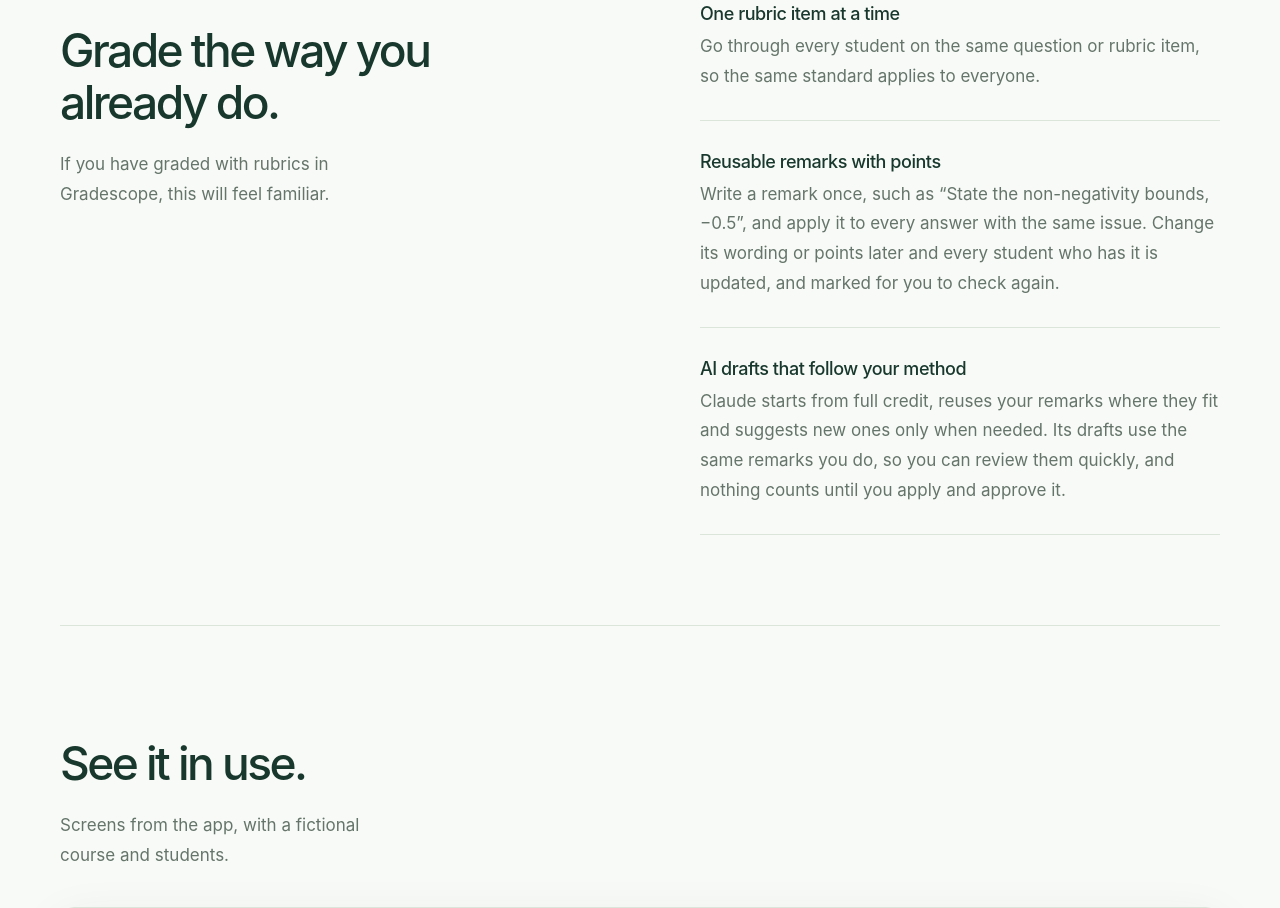
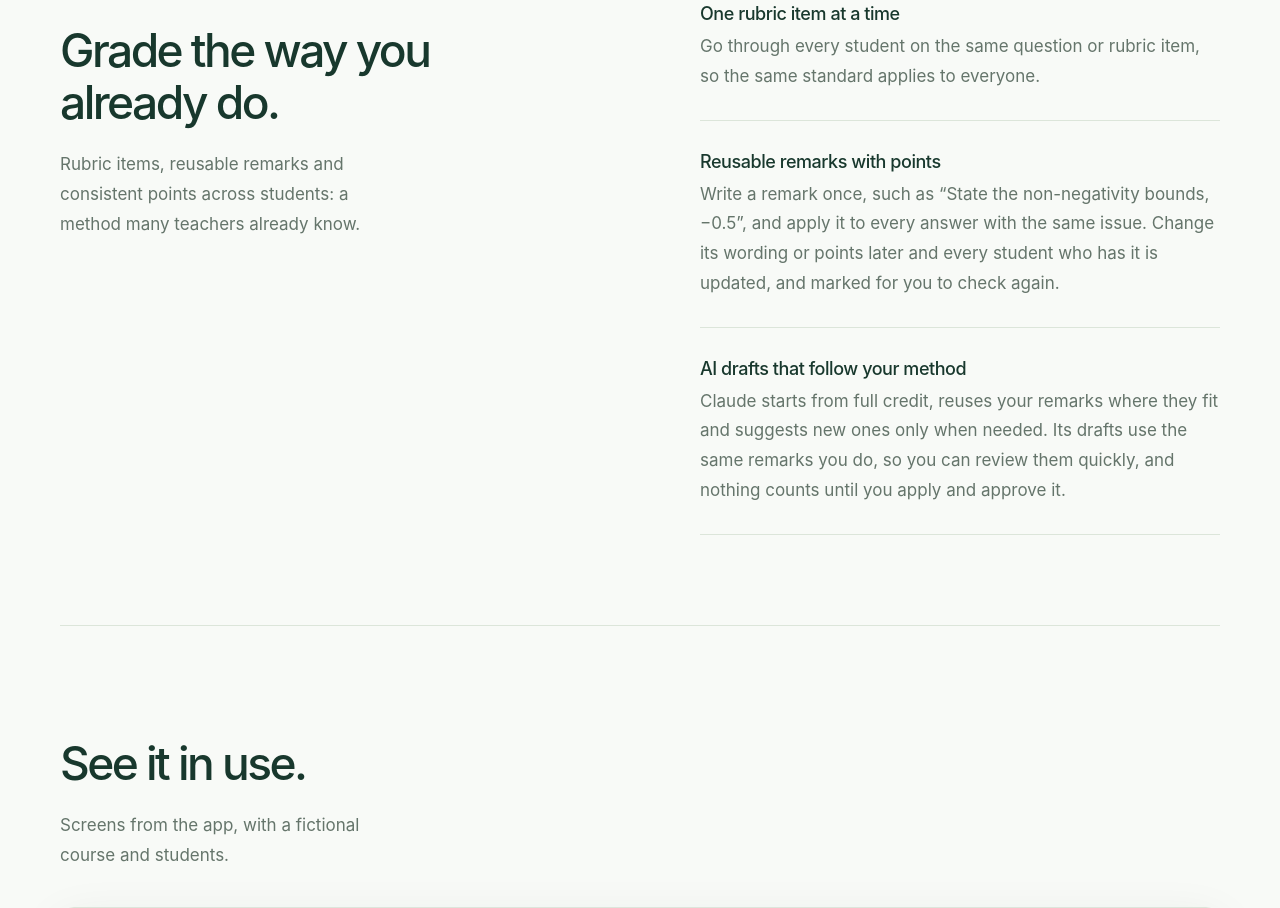
Before and after one commit to tprunarsson/Rubricraft, a plain HTML site: page index.html in a window 1280 px wide. Shown: the part 1545-2453 px from the top of the page. Drawn offline with Linux system fonts and the light colour scheme.

Commit message:
Describe the grading method without naming another product

```diff
--- a/index.html
+++ b/index.html
@@ -116,8 +116,8 @@
         <div class="section-heading">
           <h2 id="method-title">Grade the way you already do.</h2>
           <p>
-            If you have graded with rubrics in Gradescope, this will feel
-            familiar.
+            Rubric items, reusable remarks and consistent points across
+            students: a method many teachers already know.
           </p>
         </div>
         <ul class="method-list">
```
